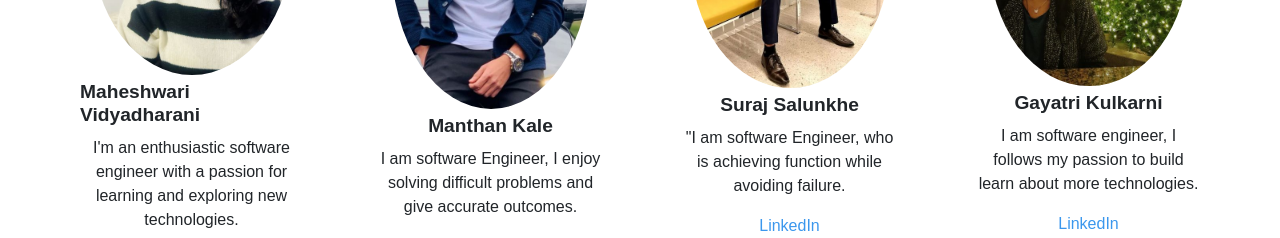
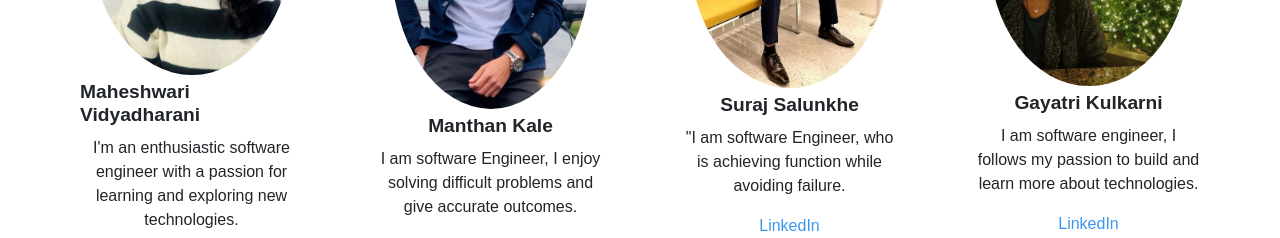
Before and after one commit to Saitata7/2024S-JusticeLeague, a React (Create React App) app in the folder source_code/: page / in a window 1280 px wide. Shown: the part 2420-2658 px from the top of the page. Built offline with nearby package versions, Linux system fonts and the light colour scheme; no server answers; a web font is replaced by a local one.

Commit message:
changes Id from services to teamm

```diff
--- a/source_code/src/components/contribution/index.js
+++ b/source_code/src/components/contribution/index.js
@@ -11,7 +11,7 @@ import Suraj from "../../images/team/suraj.jpg"
 
 const Contribution = () => {
   return (
-    <ServicesContainer id="services">
+    <ServicesContainer id="teamm">
       <ServicesH1>Our Team</ServicesH1>
       <ServicesWrapper>
         <ServicesCard>
@@ -78,7 +78,7 @@ const Contribution = () => {
           <ServicesIcon src={Gayatri} />
           <ServicesH2>Gayatri Kulkarni</ServicesH2>
           <ServicesP>
-          I am software engineer, I follows my passion to build learn about more technologies.
+          I am software engineer, I follows my passion to build and learn more about technologies.
           </ServicesP>
           <ServicesA href="https://www.linkedin.com/in/gayatri-kishor-kulkarni-56468a217?utm_source=share&utm_campaign=share_via&utm_content=profile&utm_medium=android_app" target="_blank">LinkedIn</ServicesA>
         </ServicesCard>
```
